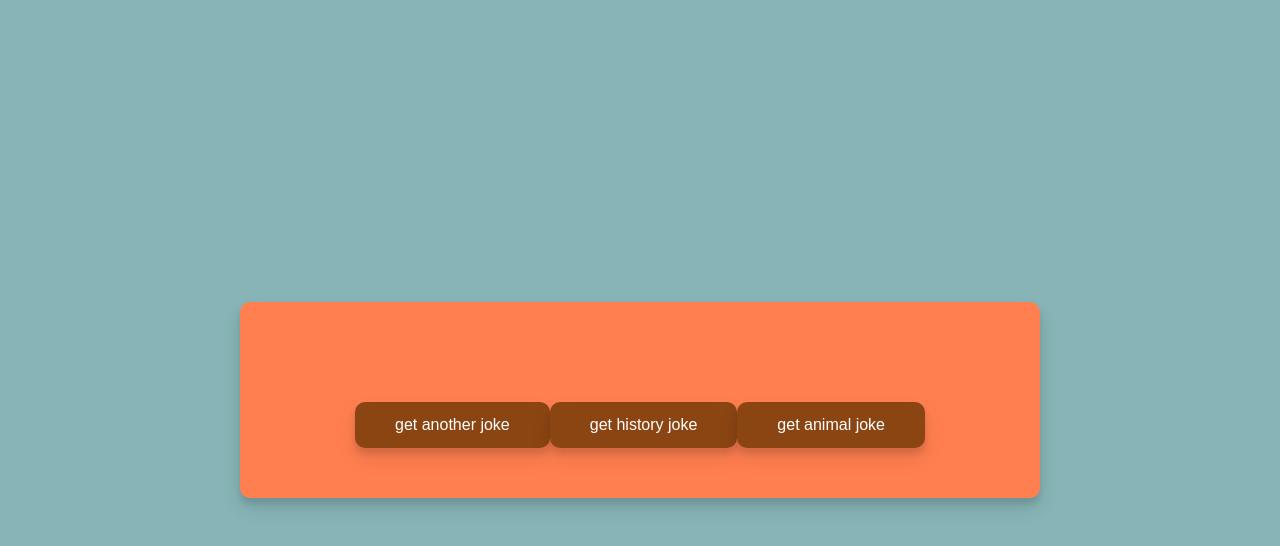
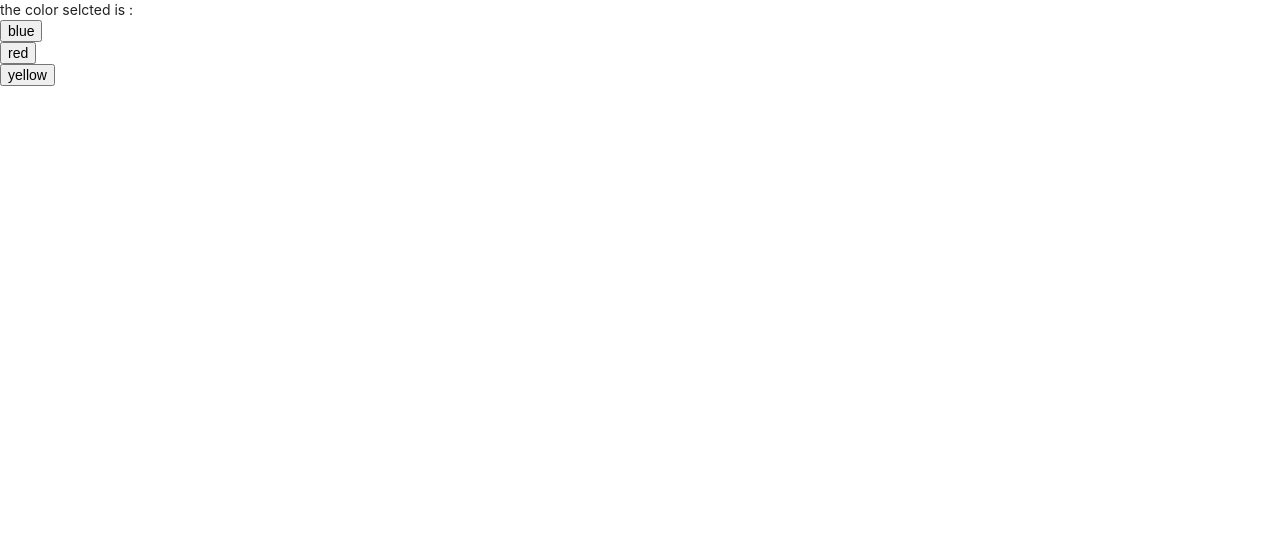
Before and after one commit to sahrghaneem/React, a React (Create React App) app in the folder my-app/: page / in a window 1280 px wide. Shown: the top 546 px of the page. Built offline with nearby package versions, Linux system fonts and the light colour scheme.

Commit message:
solve 11.1

```diff
--- a/my-app/src/App.js
+++ b/my-app/src/App.js
@@ -12,7 +12,8 @@
 //import Slidebox from "./components/question8.2/8.2"
 //import Circle from "./components/question8.3/8.3"
 //import Spain from "./components/question9.1/9.1";
-import Jokes from "./components/question12.1/12.1"
+//import Jokes from "./components/question12.1/12.1"
+import ChangeColor from "./components/question11.1/11.1"
 function App() {
   return (
       // <Sahr/>
@@ -30,7 +31,8 @@ function App() {
     // <Slidebox/>
     //<Circle/>
     //<Spain/>
-    <Jokes/>
+   // <Jokes/>
+    <ChangeColor/>
   );
 }
 
--- /dev/null
+++ b/my-app/src/components/question11.1/11.1.js
@@ -0,0 +1,35 @@
+import React from 'react';
+import  BtnColor from './btn';
+const colors = ["blue", "red", "yellow"];
+
+class ChangeColor extends React.Component {
+  constructor(props) {
+    super(props);
+
+    this.state = {
+      choseColor: ""
+    };
+  }
+
+  onColorClick = (color) => {
+    this.setState({ choseColor: color });
+  };
+
+  render() {
+    return (
+    <>
+    <div>the color selcted is :<span style={{ color: this.state.choseColor }}> {" "}
+            {this.state.choseColor}{" "}</span></div>
+
+    {colors.map((color, index) => {
+    return (
+        <BtnColor method={this.onColorClick} color={color} key={index}/>
+          );
+    })}
+
+      </>
+    );
+  }
+}
+
+export default ChangeColor;
--- /dev/null
+++ b/my-app/src/components/question11.1/btn.js
@@ -0,0 +1,11 @@
+import React from "react";
+
+const BtnColor = ({ color, method }) => {
+  return (
+    <div>
+      <input onClick={() => method(color)} type="button" value={color}/>
+    </div>
+  );
+};
+
+export default BtnColor;
--- a/my-app/src/components/question12.1/12.1.js
+++ b/my-app/src/components/question12.1/12.1.js
@@ -9,6 +9,11 @@ class Jokesjoke extends React.Component {
         }
     }
 
+
+    componentDidMount(){
+        this.getrandomJoke();
+    }
+
     getrandomJoke = async () => {
         const url = await (await fetch(`https://api.chucknorris.io/jokes/random`)).json();
          console.log(url.value);
@@ -18,7 +23,7 @@ class Jokesjoke extends React.Component {
 
 
     getJokeByCategory = async (e) => {
-        console.log(e);
+        console.log(e.target);
         const jokereponse = await (await fetch(`https://api.chucknorris.io/jokes/random?category=${e.target.classList[1]}`)).json();
          console.log(jokereponse.value);
          this.setState({ joke:jokereponse.value});
@@ -33,9 +38,9 @@ class Jokesjoke extends React.Component {
             <div id="joke"className='joke'>
             {this.state.joke}
             </div>
-            <button id="get_joke" className="btn " onClick={this.getJoke}>get another joke</button>
-            <button id="get_joke" className="btn history" onClick={this.getJokeByCategory}>get history joke</button>
-            <button id="get_joke" className="btn animal" onClick={this.getJokeByCategory }>get animal joke</button>
+            <button id="get_joke"  className="btn" onClick={this.getJoke}>get another joke</button>
+            <button id="get_joke" categoryname="history" className="btn history" onClick={this.getJokeByCategory}>get history joke</button>
+            <button id="get_joke" data-categoryname="animal" className="btn animal" onClick={this.getJokeByCategory }>get animal joke</button>
         </div>
         </div>
 
```
